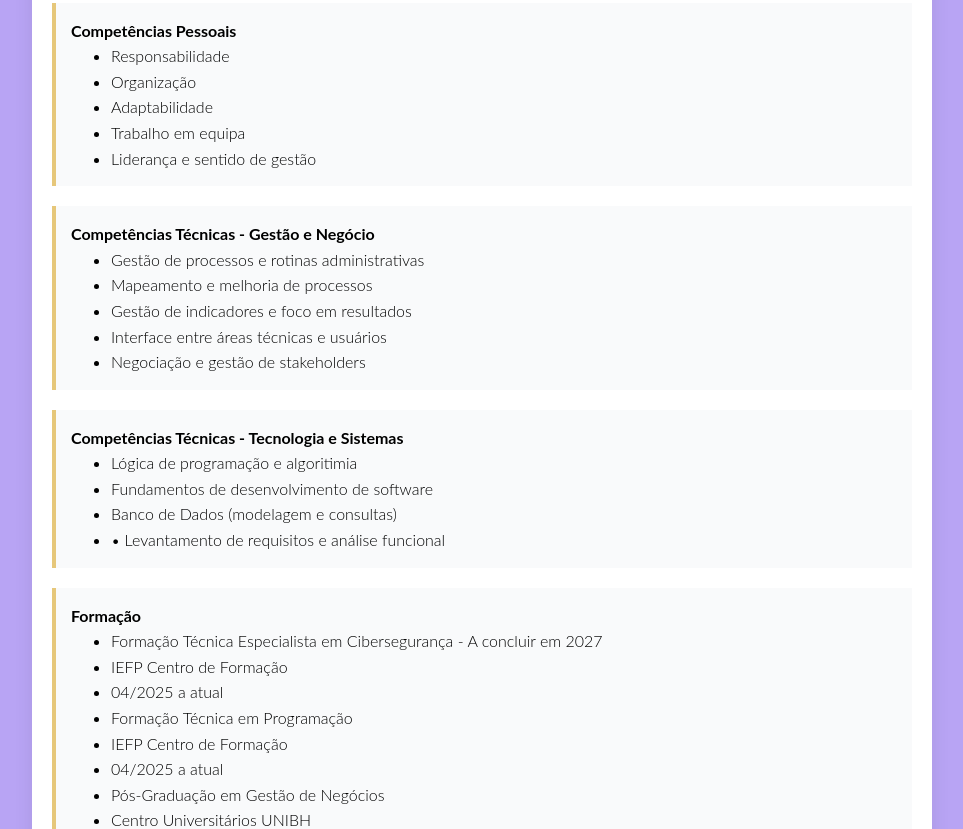
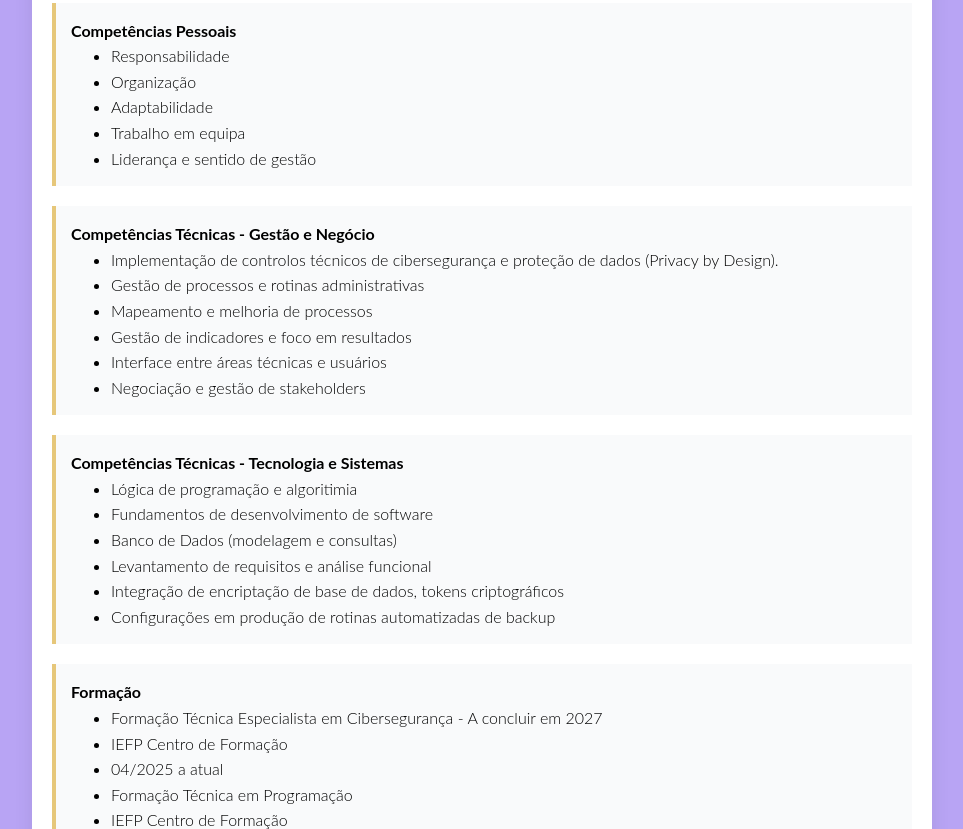
Before and after one commit to Tatianaclelio-19/tatiana_anaclelio, a plain HTML site: page portifolio_competencias.html in a window 1280 px wide. Shown: the part 378-1207 px from the top of the page, without its empty margins (158-1121 px from the left). Drawn offline with Linux system fonts and the light colour scheme.

Commit message:
Acerto em Competência
Atualização na página Competência e formação. Adicionado competência Técnica de gestão.

```diff
--- a/portifolio_competencias.html
+++ b/portifolio_competencias.html
@@ -43,6 +43,7 @@
   <div class="card">
     <h3>Competências Técnicas - Gestão e Negócio</h3>
     <ul>
+      <li>Implementação de controlos técnicos de cibersegurança e proteção de dados (Privacy by Design).</li>
       <li>Gestão de processos e rotinas administrativas</li>
       <li>Mapeamento e melhoria de processos</li>
       <li>Gestão de indicadores e foco em resultados </li>
@@ -57,7 +58,9 @@
       <li>Lógica de programação e algoritimia</li>
       <li>Fundamentos de desenvolvimento de software</li>
       <li>Banco de Dados (modelagem e consultas) </li>
-      <li>•	Levantamento de requisitos e análise funcional</li>
+      <li>Levantamento de requisitos e análise funcional</li>
+      <li>Integração de encriptação de base de dados, tokens criptográficos</li>
+      <li>Configurações em produção de rotinas automatizadas de backup</li>
     </ul>
   </div>
 
```
